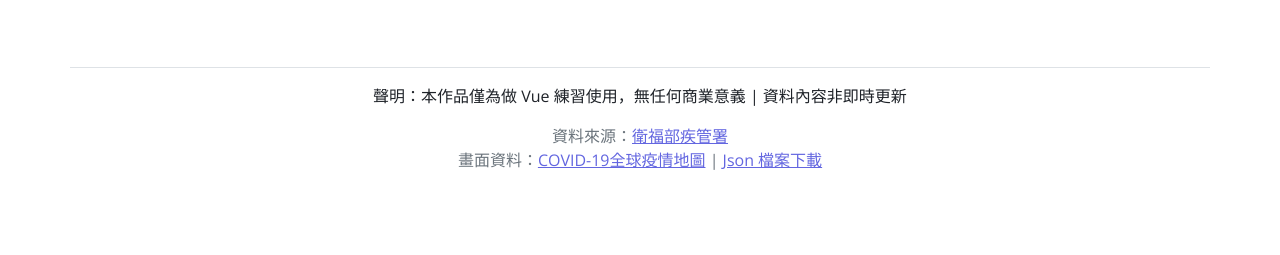
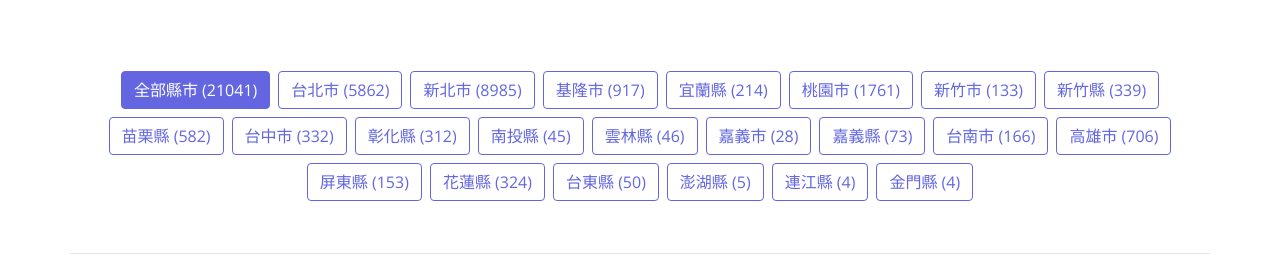
Before and after one commit to lijean/covid19_exercise, a Vue app: page /#/city in a window 1280 px wide. Shown: the part 166-421 px from the top of the page. Built offline with nearby package versions, Linux system fonts and the light colour scheme.

Commit message:
新增縣市切換按鈕

```diff
--- /dev/null
+++ b/src/components/BtnFilter.vue
@@ -0,0 +1,21 @@
+<template>
+    <div class="filter text-center">
+        <button type="button" class="btn btn-outline-primary m-1"
+                v-for="item,index of itemList" :key="item.title"
+                :class="{ 'active' : (index === itemIndex) }"
+                @click="$emit('filter',index)">
+                {{ item.title }}
+                <span>({{ item.num }})</span>
+        </button>
+    </div>
+</template>
+
+<script>
+export default {
+  name: 'ButtonFilter',
+  props: {
+    itemList: Array,
+    itemIndex: Number
+  }
+}
+</script>
--- a/src/views/CityView.vue
+++ b/src/views/CityView.vue
@@ -1,16 +1,91 @@
 <template>
   <div class="city">
     <PageTitle text="台灣各縣市確診案例"/>
+    <div class="main">
+      <ButtonFilter class="mb-5"
+                    :itemList="cityLocalList"
+                    :itemIndex="cityCurrentIndex"
+                    @filter="changeIndexHandler"/>
+    </div>
   </div>
 </template>
 
 <script>
 import PageTitle from '@/components/PageTitle.vue'
+import ButtonFilter from '@/components/BtnFilter.vue'
 
 export default {
   name: 'CityView',
   components: {
-    PageTitle
+    PageTitle,
+    ButtonFilter
+  },
+  props: {
+    dataList: Array,
+    latestDate: String,
+    taiwanList: Array
+  },
+  data () {
+    return {
+      cityCurrentIndex: 0,
+      perPageList: [10, 15, 20, 25, 30],
+      perPageIndex: 0,
+      currentPage: 1
+    }
+  },
+  computed: {
+    cityList () {
+      const obj = {
+        sort: this.taiwanList,
+        map: {}
+      }
+      obj.sort.forEach(city => {
+        obj.map[city] = {
+          sort: [],
+          map: {}
+        }
+      })
+      this.dataList.forEach(({ id, date, city, town, gender, overseas, age }) => {
+        obj.map[city].sort.push(id)
+        obj.map[city].map[id] = { date, town, gender, overseas, age }
+      })
+
+      return obj
+    // },
+    // localList () {
+    //   const cityId = this.city.currentIndex
+    //   const prevLength = this.city.prevList.length
+    //   if (cityId >= prevLength) {
+    //     const getCity = this.cityList.sort[cityId - (prevLength - 1)]
+    //     return this.dataList.filter(({ city }) => city === getCity)
+    //   } else {
+    //     return this.dataList.filter(({ overseas }) => !overseas)
+    //   }
+    },
+    cityLocalList () {
+      const cityPrevList = [
+        {
+          title: '全部縣市',
+          num: this.dataList
+            .filter(({ date }) => date <= this.latestDate)
+            .filter(({ overseas }) => !overseas).length
+        }
+      ]
+      const cityAfterList = this.cityList.sort.filter((item, index) => index !== 0)
+        .map(item => {
+          return {
+            title: item,
+            num: this.cityList.map[item].sort.length
+          }
+        })
+
+      return cityPrevList.concat(cityAfterList)
+    }
+  },
+  methods: {
+    changeIndexHandler (value) {
+      this.cityCurrentIndex = value
+    }
   }
 }
 </script>
```
